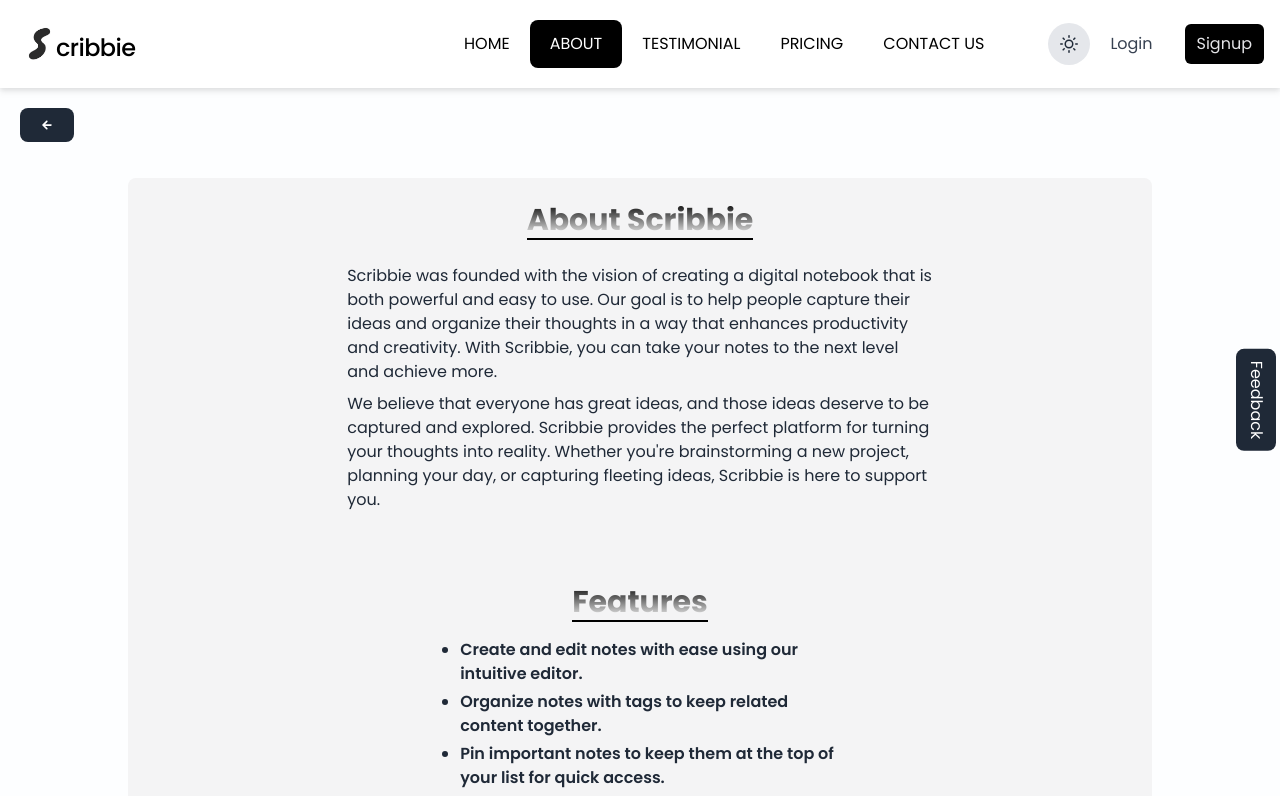
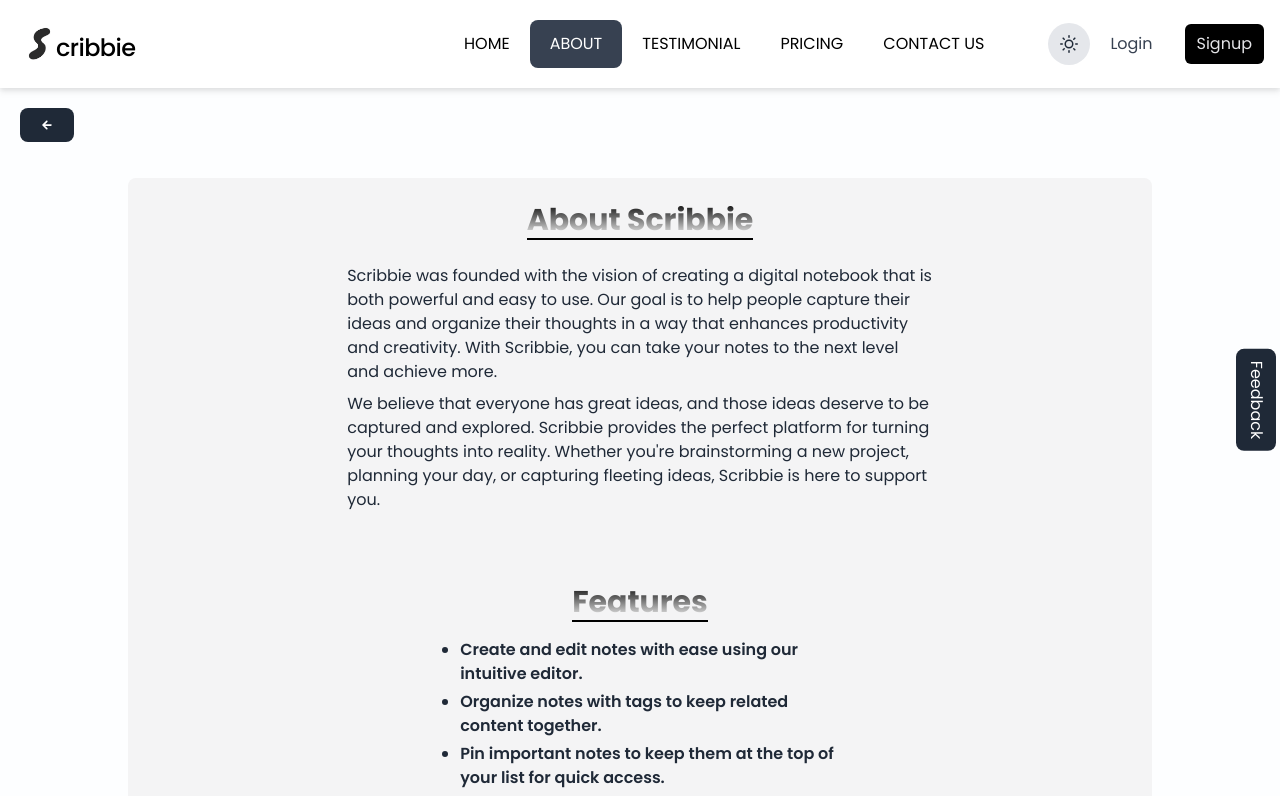
Before and after one commit to Scribbie-Notes/notes-app, a React (Vite) app in the folder frontend/: page /about in a window 1280 px wide. Shown: the top 796 px of the page. Built offline with nearby package versions, Linux system fonts and the light colour scheme.

Commit message:
fix toggle problem

```diff
--- a/frontend/src/components/Navbar.jsx
+++ b/frontend/src/components/Navbar.jsx
@@ -9,7 +9,7 @@ import { SlideTabsExample } from "./Tabs"; // Ensure correct import
 
 const Navbar = ({ userInfo, onSearchNote, handleClearSearch }) => {
   console.log(userInfo);
-  const [theme, setTheme] = useState("light"); // Manage theme state
+  // const [theme, setTheme] = useState("light"); // Manage theme state
   const [searchQuery, setSearchQuery] = useState("");
   const navigate = useNavigate();
   const location = useLocation();
@@ -20,10 +20,22 @@ const Navbar = ({ userInfo, onSearchNote, handleClearSearch }) => {
   const loginButtonRef = useRef(null);
   const signupButtonRef = useRef(null);
 
+  const [theme, setTheme] = useState(localStorage.getItem('theme') || 'light');
+
+  // Apply the theme to the document body
+  useEffect(() => {
+    document.body.className = theme; // set the class on body
+    localStorage.setItem('theme', theme); // store theme in localStorage
+  }, [theme]);
+
+  // Toggle theme between 'light' and 'dark'
+  const toggleTheme = () => {
+    setTheme((prevTheme) => (prevTheme === 'light' ? 'dark' : 'light'));
+  };
   // Handle theme toggle
-  const toggleTheme = () => {
-    setTheme((prevTheme) => (prevTheme === "light" ? "dark" : "light"));
-  };
+  // const toggleTheme = () => {
+  //   setTheme((prevTheme) => (prevTheme === "light" ? "dark" : "light"));
+  // };
 
   useEffect(() => {
     // Animate logo
--- a/frontend/src/components/Tabs.jsx
+++ b/frontend/src/components/Tabs.jsx
@@ -72,9 +72,7 @@ const Tab = ({ children, setPosition, to, currentPathName, hoveredTab, setHovere
         });
         setHoveredTab(to);
       }}
-      className={`relative z-10 block cursor-pointer px-3 py-1.5 text-xs uppercase md:px-5 md:py-3 md:text-base transition-colors duration-200 ${
-        isActive ? 'bg-black text-white rounded-lg' : isHovered ? 'bg-gray-700 text-white rounded-lg' : theme === "dark" ? "text-white" : "text-black"
-      }`}
+      className={`relative z-10 block cursor-pointer px-3 py-1.5 text-xs uppercase md:px-5 md:py-3 md:text-base transition-colors duration-200 ${isActive ? (theme === "dark" ? 'bg-white text-black rounded-lg' : 'bg-gray-700 text-white rounded-lg') : (theme === "dark" ? 'text-white' : 'text-black')}`}
     >
       <Link to={to} className="block w-full">
         {children}
```
